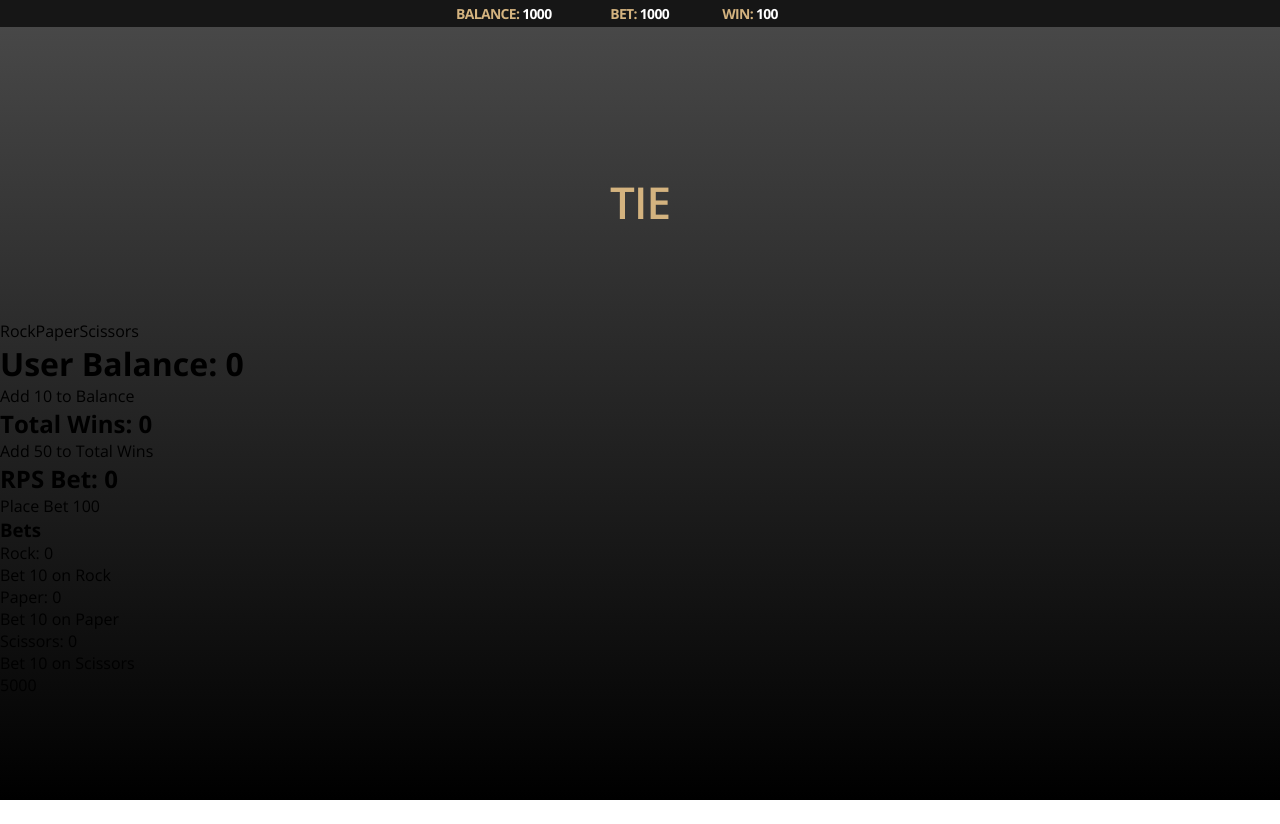
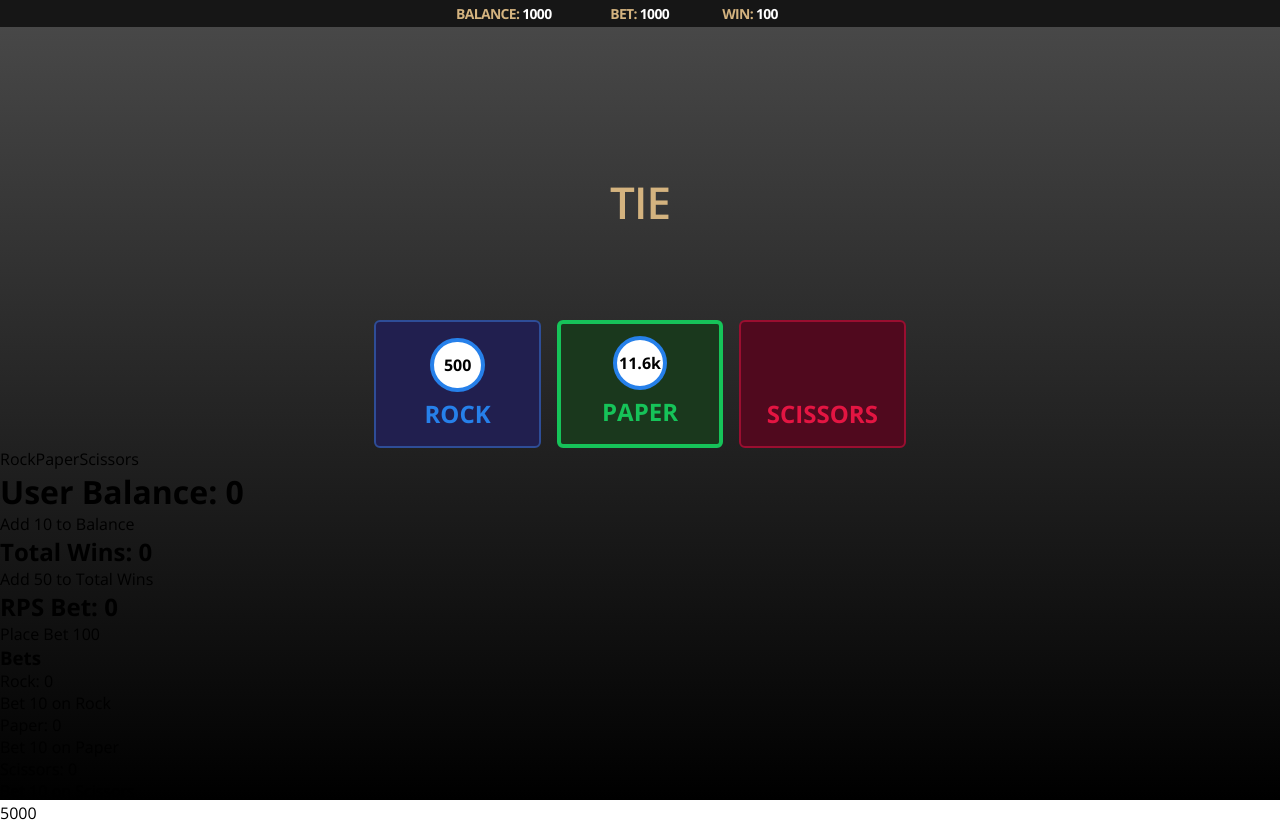
Before and after one commit to ViktorIukhlin/bombay-live, a React (Create React App) app: page / in a window 1280 px wide. Before the commit the page ends 800 px from the top, so only its background shows below. Built offline with nearby package versions, Linux system fonts and the light colour scheme.

Commit message:
[feature] Added RpsCard component

```diff
--- /dev/null
+++ b/src/features/rps/components/RpsCard/RpsCard.module.scss
@@ -0,0 +1,73 @@
+@import "../../../../styles/colors";
+
+.container {
+    display: flex;
+    flex-direction: column;
+    justify-content: flex-end;
+    align-items: center;
+    gap: 0.3rem;
+    width: 10.4rem;
+    height: 8rem;
+    border-style: solid;
+    border-width: 2px;
+    border-radius: 6px;
+    padding-bottom: 1rem;
+    cursor: pointer;
+
+    &:hover {
+        border-width: 3px;
+    }
+}
+
+.itemBet {
+    width: 3.4rem;
+    height: 3.4rem;
+    border: 4px solid $blue-light;
+    background-color: white;
+    color: black;
+    font-weight: bold;
+    border-radius: 9999px;
+    display: flex;
+    justify-content: center;
+    align-items: center;
+}
+
+.itemName {
+    font-size: 1.5rem;
+    font-weight: bold;
+}
+
+// Different colors of the item
+.green {
+    border-color: $green;
+    background-color: $green-dark;
+    color: $green-light;
+}
+
+.blue {
+    border-color: $blue;
+    background-color: $blue-dark;
+    color: $blue-light;
+}
+
+.red {
+    border-color: $red;
+    background-color: $red-dark;
+    color: $red-light;
+}
+
+.selected {
+    border-width: 4px;
+
+    &.green {
+        border-color: $green-light;
+    }
+
+    &.blue {
+        border-color: $blue-light;
+    }
+
+    &.red {
+        border-color: $red-light;
+    }
+}
--- /dev/null
+++ b/src/features/rps/components/RpsCard/index.tsx
@@ -0,0 +1,35 @@
+import RpsService from "../../rpsService";
+import { IRpsCardProps } from "./interfaces";
+import styles from "./RpsCard.module.scss";
+
+const RpsCard = ({
+    testId,
+    name,
+    color,
+    bet,
+    active,
+    callback,
+}: IRpsCardProps): JSX.Element => {
+    const { container, selected, itemBet, itemName } = styles;
+
+    return (
+        <div
+            data-test-id={testId}
+            className={`${container} ${styles[color]} ${
+                active ? selected : ""
+            }`}
+            onClick={() => callback(name)}
+            role="button"
+            aria-pressed={active}
+            aria-label={`Bet item: ${name}, bet amount: ${
+                bet ? RpsService.formatNumber(bet) : "no bet"
+            }`}
+        >
+            {bet && (
+                <div className={itemBet}>{RpsService.formatNumber(bet)}</div>
+            )}
+            <div className={itemName}>{name}</div>
+        </div>
+    );
+};
+export default RpsCard;
--- /dev/null
+++ b/src/features/rps/components/RpsCard/interfaces.ts
@@ -0,0 +1,10 @@
+export type IColorType = "green" | "blue" | "red";
+
+export interface IRpsCardProps {
+    testId: string;
+    name: string;
+    color: IColorType;
+    active?: boolean;
+    bet?: number;
+    callback(name: string): void;
+}
--- a/src/features/rps/components/RpsMessage/index.tsx
+++ b/src/features/rps/components/RpsMessage/index.tsx
@@ -24,7 +24,11 @@ const RpsMessage = ({
     // Tie
     if (tie)
         return (
-            <section className={container} aria-live="polite">
+            <section
+                data-test-id="rps-tie-message"
+                className={container}
+                aria-live="polite"
+            >
                 <div className={winContainer}>
                     <h2 className={`${winTitle} ${tieTitle}`} role="alert">
                         TIE
@@ -36,7 +40,11 @@ const RpsMessage = ({
     // Win
     if (winningPosition)
         return (
-            <section className={container} aria-live="polite">
+            <section
+                data-test-id="rps-win-message"
+                className={container}
+                aria-live="polite"
+            >
                 <div className={winContainer}>
                     <h2 className={winTitle} role="alert">
                         {winningPosition} WON
@@ -57,7 +65,11 @@ const RpsMessage = ({
     // Processing
     if (computerChoice && playerChoice)
         return (
-            <section className={container} aria-live="polite">
+            <section
+                data-test-id="rps-processing-message"
+                className={container}
+                aria-live="polite"
+            >
                 <div className={processingMessage}>
                     <span className={choice}>{computerChoice}</span>
                     <span className={vs}>vs</span>
@@ -68,7 +80,11 @@ const RpsMessage = ({
 
     // Default
     return (
-        <section className={container} aria-live="polite">
+        <section
+            data-test-id="rps-default-message"
+            className={container}
+            aria-live="polite"
+        >
             <p className={defaultMessage}>PICK YOUR POSITIONS</p>
         </section>
     );
--- a/src/features/rps/rpsService.ts
+++ b/src/features/rps/rpsService.ts
@@ -14,4 +14,11 @@ export default class RpsService {
     ) {
         dispatch(updateBet({ type, amount }));
     }
+
+    public static formatNumber(num: number): string | number {
+        if (num < 1000) return num;
+
+        const formattedNum = (num / 1000).toFixed(1);
+        return `${formattedNum}k`;
+    }
 }
--- /dev/null
+++ b/src/pages/RockPaperScissors/RockPaperScissors.module.scss
@@ -0,0 +1,5 @@
+.rpsCardContainer {
+    display: flex;
+    justify-content: center;
+    gap: 1rem;
+}
--- a/src/pages/RockPaperScissors/index.tsx
+++ b/src/pages/RockPaperScissors/index.tsx
@@ -1,3 +1,5 @@
+import styles from "./RockPaperScissors.module.scss";
+
 import { useLoaderData, defer, Await } from "react-router-dom";
 import { getUserData } from "../../lib/api";
 import { Suspense } from "react";
@@ -10,8 +12,11 @@ import RpsHeader from "../../features/rps/components/RpsHeader";
 import RpsWrapper from "../../features/rps/components/RpsWrapper";
 import RpsMessage from "../../features/rps/components/RpsMessage";
 import { BetType } from "../../features/rps/ interfaces";
+import RpsCard from "../../features/rps/components/RpsCard";
 
 const RockPaperScissors = (): JSX.Element => {
+    const { rpsCardContainer } = styles;
+
     const loaderData = useLoaderData() as { balance: number };
     const balance = useSelector((state: RootState) => state.user.balance);
     const totalWin = useSelector((state: RootState) => state.user.totalWin);
@@ -27,6 +32,36 @@ const RockPaperScissors = (): JSX.Element => {
                 winAmount={500}
                 tie={true}
             />
+
+            <div className={rpsCardContainer}>
+                <RpsCard
+                    testId="rps-rock-card"
+                    name={BetType.rock}
+                    color="blue"
+                    bet={500}
+                    callback={(name) => {
+                        console.log(name);
+                    }}
+                />
+                <RpsCard
+                    testId="rps-paper-card"
+                    name={BetType.paper}
+                    color="green"
+                    bet={11600}
+                    active={true}
+                    callback={(name) => {
+                        console.log(name);
+                    }}
+                />
+                <RpsCard
+                    testId="rps-scissors-card"
+                    name={BetType.scissors}
+                    color="red"
+                    callback={(name) => {
+                        console.log(name);
+                    }}
+                />
+            </div>
 
             <div>RockPaperScissors</div>
             <div>
```
